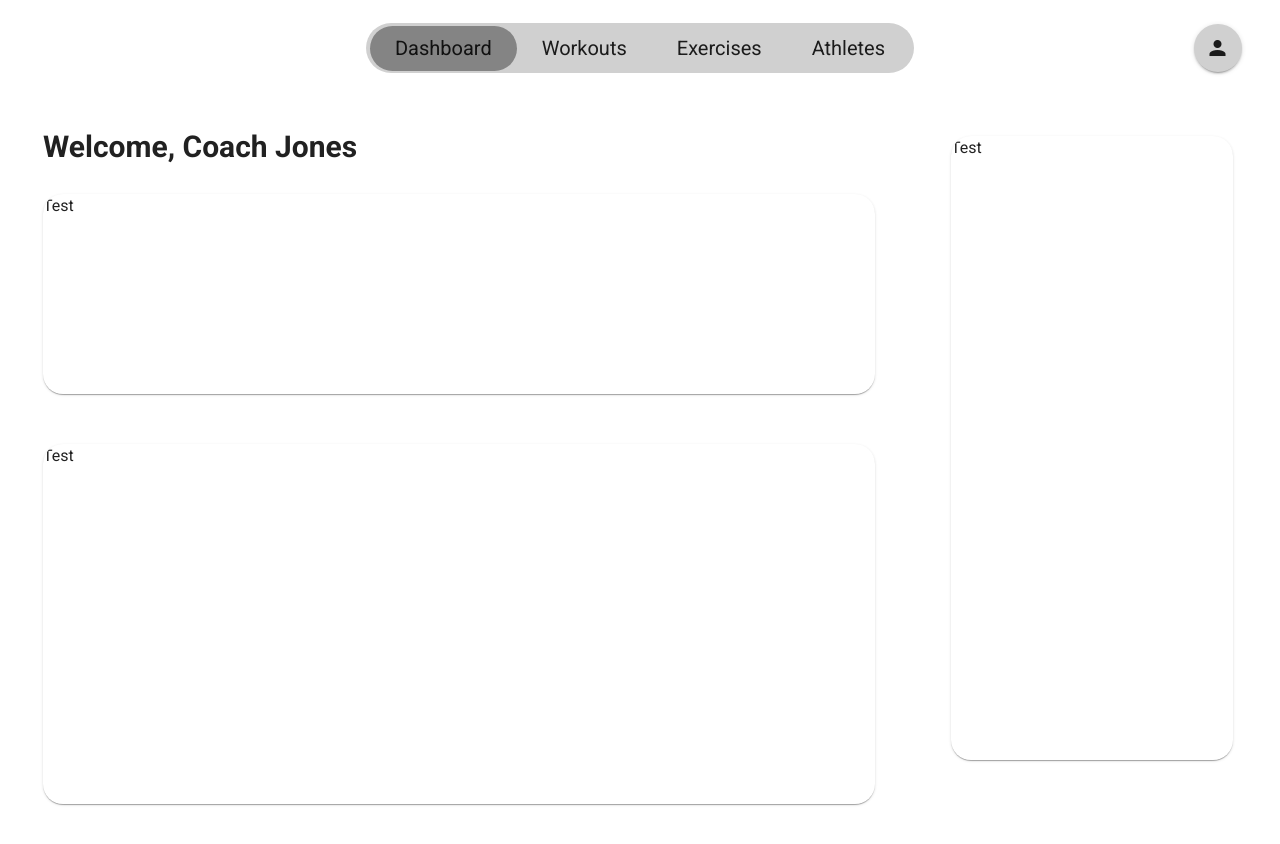
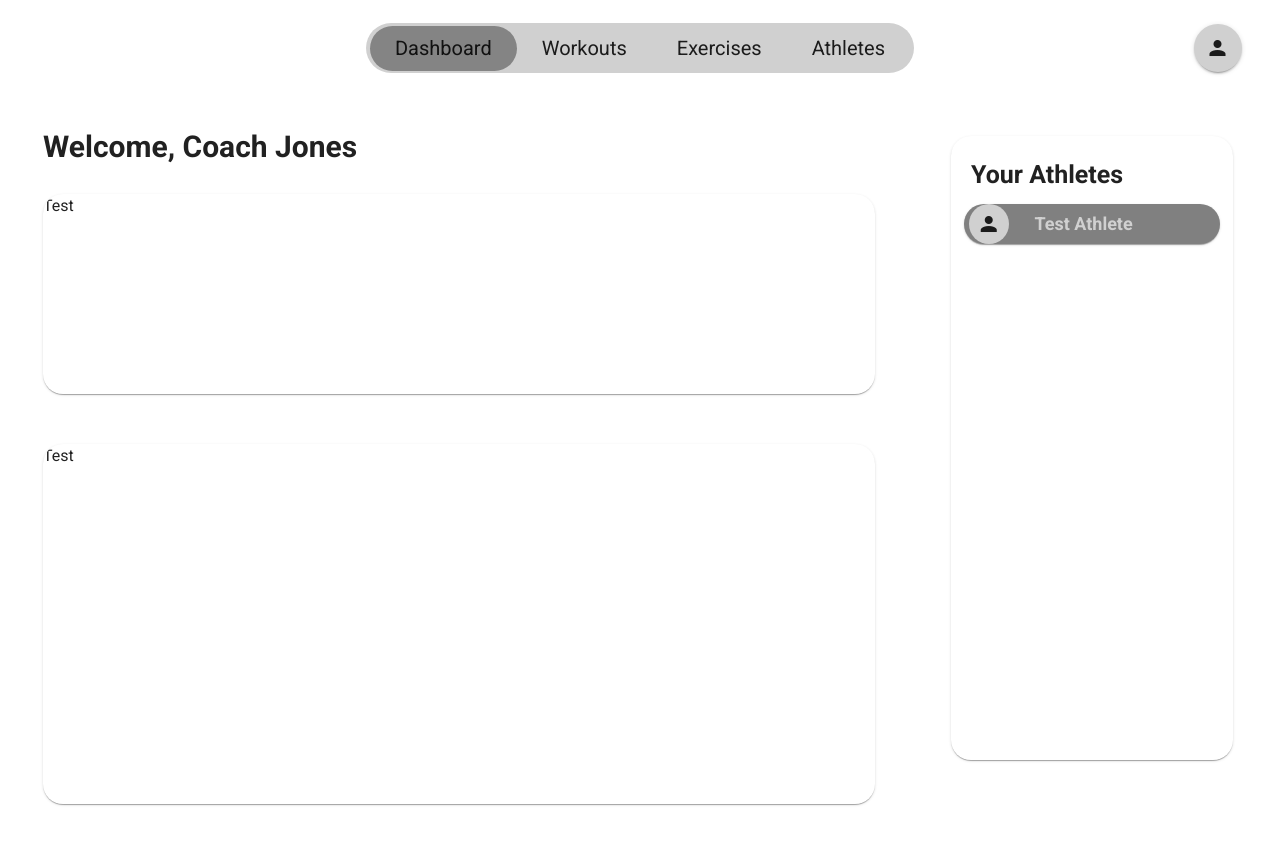
Before and after one commit to DaveyClonts/Project-3-frontend, a Vue app: page /dashboardCoach in a window 1280 px wide. Shown: the top 844 px of the page. Built offline with nearby package versions, Linux system fonts and the light colour scheme.

Commit message:
athlete item

```diff
--- /dev/null
+++ b/src/components/athlete.vue
@@ -0,0 +1,52 @@
+<template>
+    <v-card class="item">
+        <div class="row">
+            <div class="profile-icon">
+                <v-icon>mdi-account</v-icon>
+            </div>
+
+            <div class="name">Test Athlete</div>
+        </div>
+    </v-card>
+</template>
+
+<style scoped>
+.item {
+    background-color: grey;
+    width: 20vw;
+    height: 5vh;
+    border-radius: 30px;
+    display: flex;
+    align-items: center;
+    padding-left: 5px;
+}
+
+.row {
+    display: flex;
+    flex-direction: row;
+}
+
+/* .column {
+    display: flex;
+    flex-direction: column;
+} */
+
+.profile-icon {
+    background-color: #d0d0d0;
+    width: 40px;
+    height: 40px;
+    border-radius: 40px;
+    display: flex;
+    align-items: center;
+    justify-content: center;
+}
+
+.name {
+    color: #d0d0d0;
+    padding-left: 2vw;
+    font-size: 18px;
+    font-weight: 600;
+    display: flex;
+    align-items: center;
+}
+</style>
--- a/src/pages/coach/dashboard/athletes-card.vue
+++ b/src/pages/coach/dashboard/athletes-card.vue
@@ -1,6 +1,9 @@
 <template>
-    <v-card>
-
+    <v-card class="athletes-card">
+        <div class="title">Your Athletes</div>
+        <div class="column">
+            <athlete/>
+        </div>
     </v-card>
 </template>
 
@@ -9,5 +12,24 @@
     width: 22vw;
     height: 78vh;
     border-radius: 20px;
+    padding: 20px;
+}
+
+.column {
+    display: flex;
+    flex-direction: column;
+    align-items: center;
+}
+
+.title {
+    font-size: 25px;
+    font-weight: 600;
+    padding-bottom: 10px;
 }
 </style>
+
+<script setup>
+import athlete from '../../../components/athlete.vue';
+
+
+</script>
--- a/src/pages/coach/dashboard/dashboard-coach.vue
+++ b/src/pages/coach/dashboard/dashboard-coach.vue
@@ -15,7 +15,7 @@
                 </v-row>
             </v-col>
             <v-col>
-                <v-card class="athletes-card">Test</v-card>
+                 <athletesCard/>
             </v-col>
         </v-row>
     </div>
@@ -47,14 +47,8 @@
     width: 65vw;
     border-radius: 20px;
 }
-
-.athletes-card {
-    width: 22vw;
-    height: 78vh;
-    border-radius: 20px;
-}
 </style>
 
 <script setup>
-
+    import athletesCard from './athletes-card.vue';
 </script>
```
